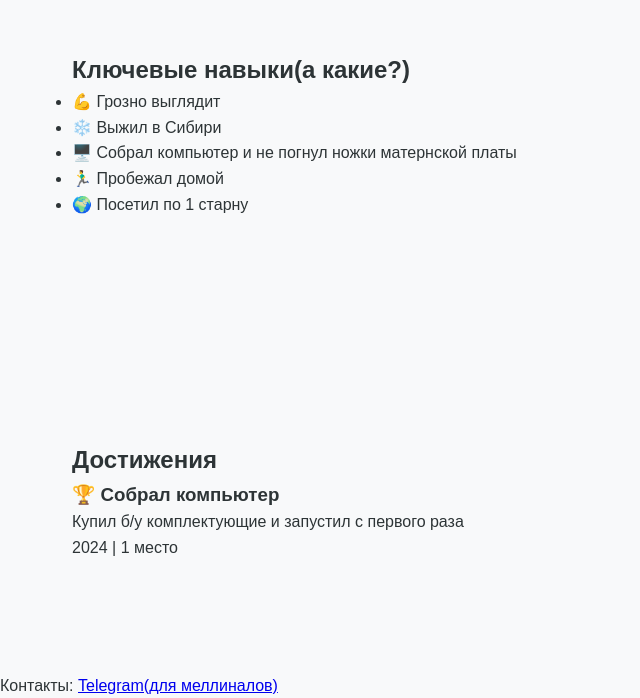
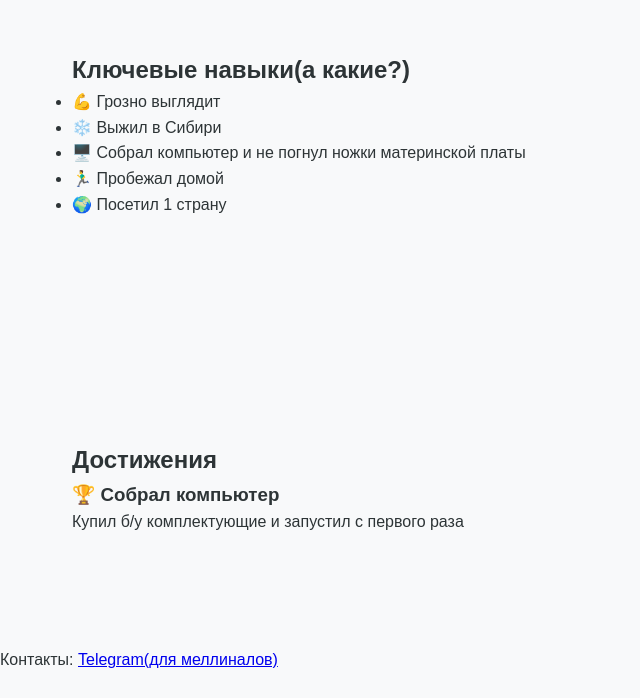
Before and after one commit to OneDpsss/Js-info, a plain HTML site: page index.html in a window 1280 px wide. Shown: the part 1012-1710 px from the top of the page, without its empty margins (0-640 px from the left). After the commit the page ends 1685 px from the top, so only its background shows below. Drawn offline with Linux system fonts and the light colour scheme.

Commit message:
fixed bugs

```diff
--- a/index.html
+++ b/index.html
@@ -52,9 +52,9 @@
         <ul class="abilities-list">
             <li>💪 Грозно выглядит</li>
             <li>❄️ Выжил в Сибири</li>
-            <li>🖥️ Собрал компьютер и не погнул ножки матернской платы</li>
+            <li>🖥️ Собрал компьютер и не погнул ножки материнской платы</li>
             <li>🏃‍♂️ Пробежал домой</li>
-            <li>🌍 Посетил по 1 старну</li>
+            <li>🌍 Посетил 1 страну</li>
         </ul>
     </section>
 
@@ -63,7 +63,6 @@
         <article class="fact-card">
             <h3>🏆 Собрал компьютер</h3>
             <p>Купил б/у комплектующие и запустил с первого раза</p>
-            <p>2024 | 1 место</p>
         </article>
         <button id="theme-toggle">🌙 Тёмная тема</button>
     </section>
```
